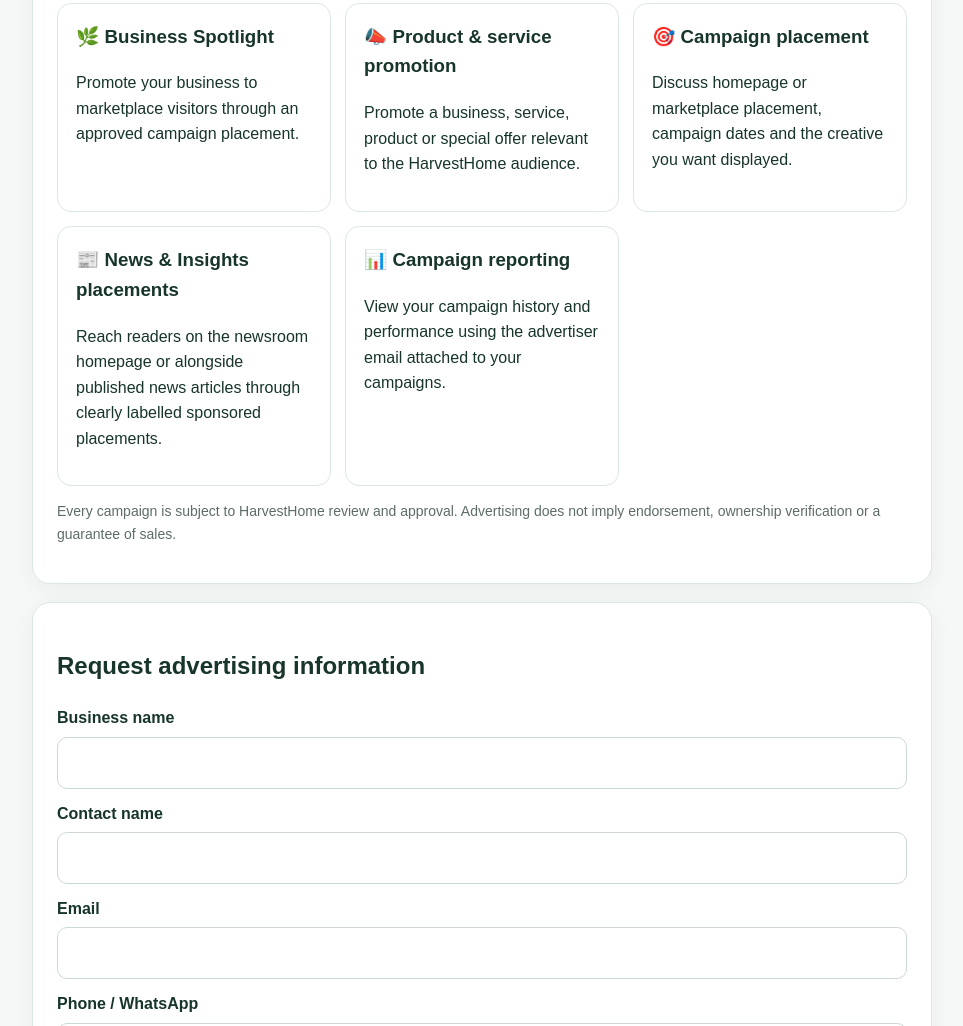
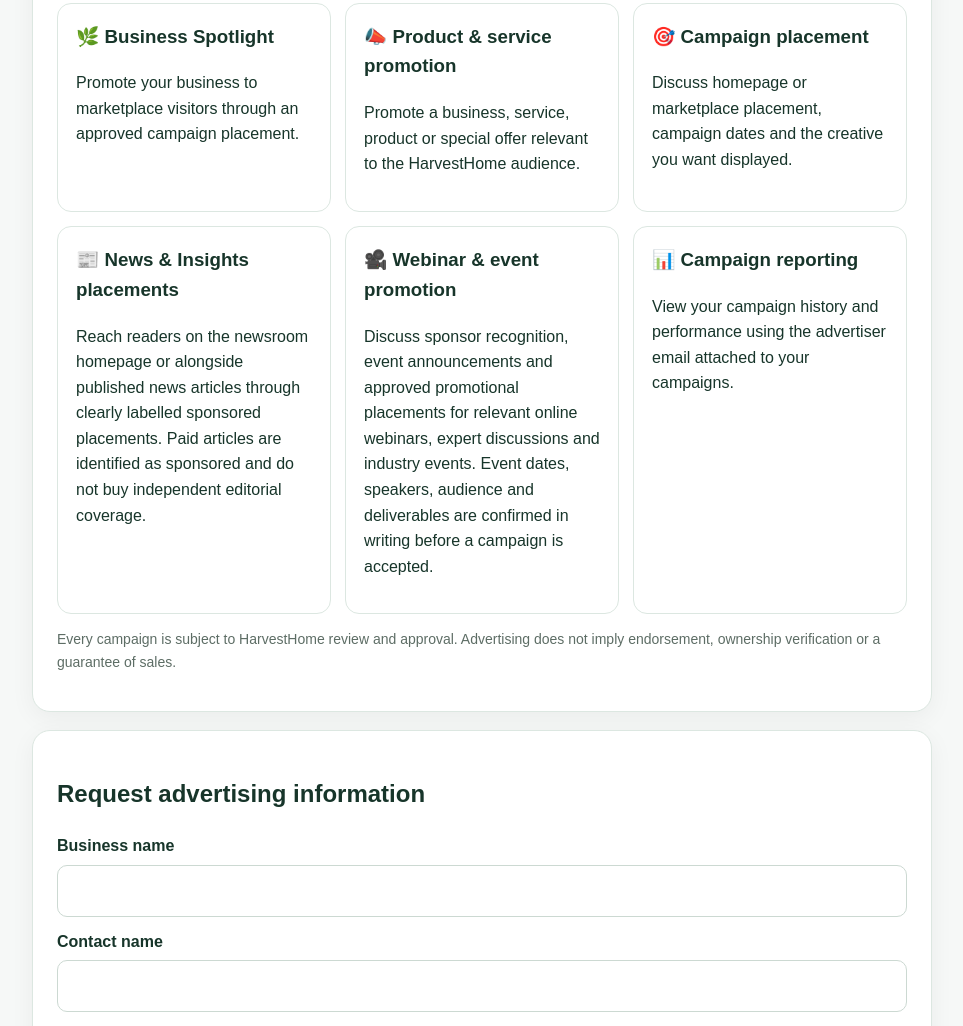
Before and after one commit to chidinjokuoma9-dotcom/HarvestHome-, a plain HTML site: page advertise.html in a window 1280 px wide. Shown: the part 1262-2288 px from the top of the page, without its empty margins (158-1121 px from the left). Drawn offline with Linux system fonts and the light colour scheme.

Commit message:
Clarify sponsored content and webinar advertising options

```diff
--- a/advertise.html
+++ b/advertise.html
@@ -43,7 +43,7 @@ a{color:#176b43}.note{font-size:14px;color:#5d6d65}.table-wrap{overflow:auto;mar
 <div class="package"><h3>🌿 Business Spotlight</h3><p>Promote your business to marketplace visitors through an approved campaign placement.</p></div>
 <div class="package"><h3>📣 Product & service promotion</h3><p>Promote a business, service, product or special offer relevant to the HarvestHome audience.</p></div>
 <div class="package"><h3>🎯 Campaign placement</h3><p>Discuss homepage or marketplace placement, campaign dates and the creative you want displayed.</p></div>
-<div class="package"><h3>📰 News &amp; Insights placements</h3><p>Reach readers on the newsroom homepage or alongside published news articles through clearly labelled sponsored placements.</p></div><div class="package"><h3>📊 Campaign reporting</h3><p>View your campaign history and performance using the advertiser email attached to your campaigns.</p></div>
+<div class="package"><h3>📰 News &amp; Insights placements</h3><p>Reach readers on the newsroom homepage or alongside published news articles through clearly labelled sponsored placements. Paid articles are identified as sponsored and do not buy independent editorial coverage.</p></div><div class="package"><h3>🎥 Webinar &amp; event promotion</h3><p>Discuss sponsor recognition, event announcements and approved promotional placements for relevant online webinars, expert discussions and industry events. Event dates, speakers, audience and deliverables are confirmed in writing before a campaign is accepted.</p></div><div class="package"><h3>📊 Campaign reporting</h3><p>View your campaign history and performance using the advertiser email attached to your campaigns.</p></div>
 </div>
 <p class="note">Every campaign is subject to HarvestHome review and approval. Advertising does not imply endorsement, ownership verification or a guarantee of sales.</p>
 </div>
```
